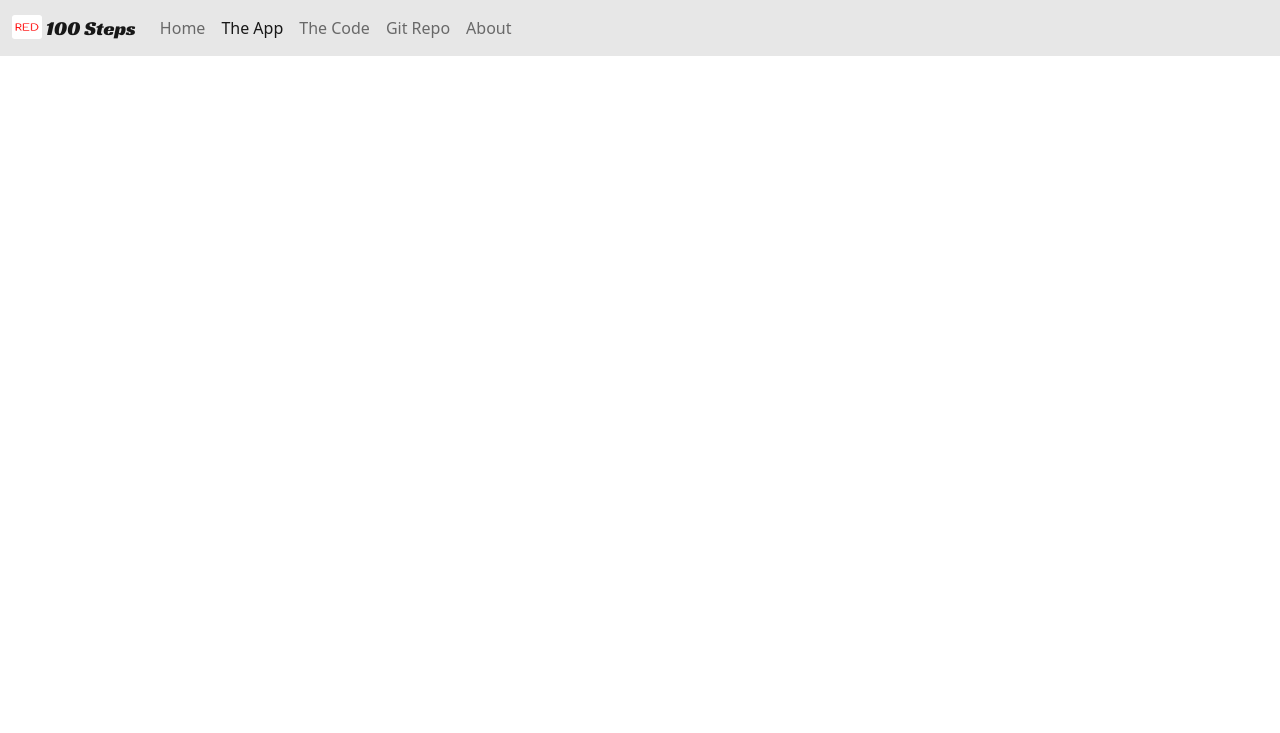
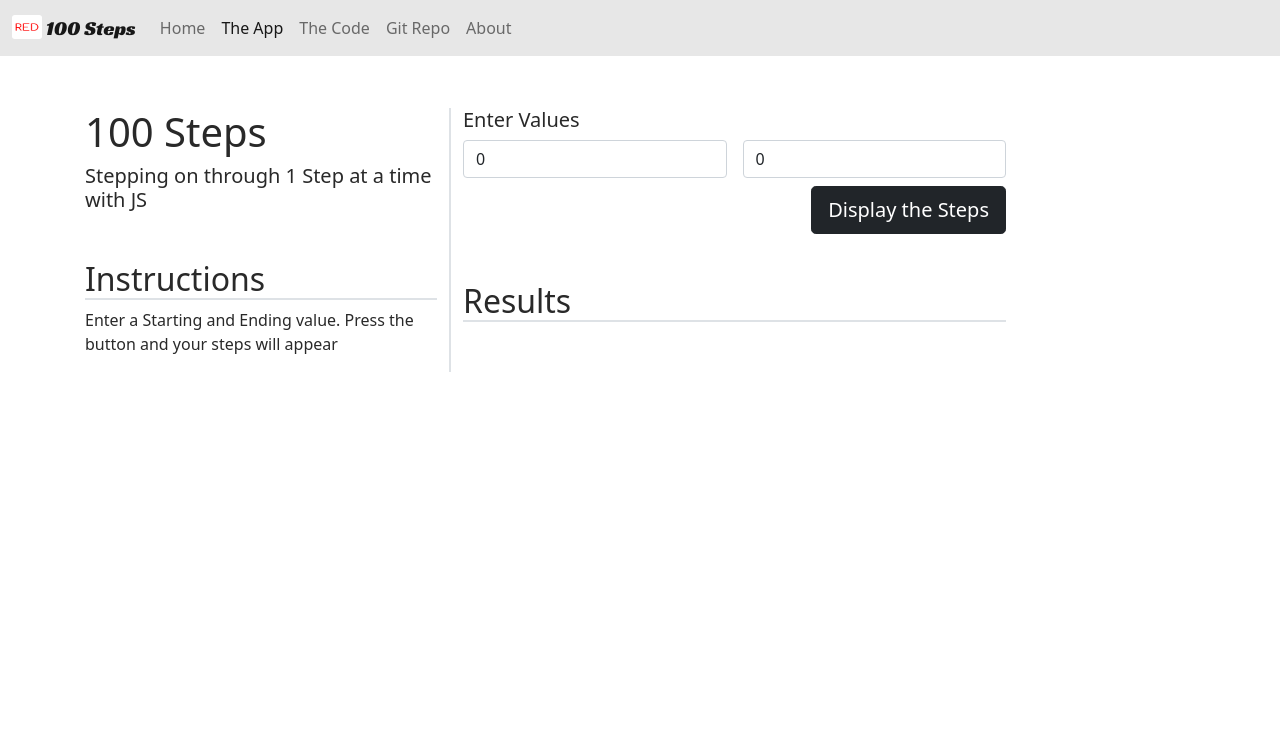
Before and after one commit to redzcafe/MiniSiteTemplate, a plain HTML site: page app.html in a window 1280 px wide. Shown: the top 733 px of the page. Drawn offline with nearby package versions, Linux system fonts and the light colour scheme.

Commit message:
finished the base
finished the base for all the projects

```diff
--- a/app.html
+++ b/app.html
@@ -32,7 +32,7 @@
 <!-- ===== NAV Section ===== -->
 <nav class="navbar navbar-expand-md navbar-light fixed-top">
     <div class="container-fluid">
-        <a class="navbar-brand logoFont" href="index.html"><img src = "img/apple-touch-icon.png" class="d-inline-block align-text-top" width="30" height="24" alt="redz.cafe"> 100 Steps</a>
+        <a class="navbar-brand logoFont" href="index.html"><img src = "img/apple-touch-icon.png" class="d-inline-block align-text-top" width="30" height="24" alt="redz.cafe">  100 Steps</a>
         <button class="navbar-toggler" type="button" data-bs-toggle="collapse" data-bs-target="#navbarCollapse"
             aria-controls="navbarCollapse" aria-expanded="false" aria-label="Toggle navigation">
             <span class="navbar-toggler-icon"></span>
@@ -61,10 +61,46 @@
 </nav>
 <!-- ===== Main Section ===== -->
 <main class="flex-shrink-0">
-    <div class="container">
+    <div class="container mt-5">
+        <div class="row row-cols-1 row-cols-lg-2">
+            <div class="col col-lg-4 border-end border-2">
+                <h1>100 Steps</h1>
+                <h4 class="lead">Stepping on through 1 Step at a time with JS</h4>
+                <h2 class="mt-5 border-bottom border-2">Instructions</h2>
+                <p>Enter a Starting and Ending value. Press the button and your steps will appear</p>
+            </div>
+            <div class="col col-8">
+                <div>
+                    <h5>
+                        Enter Values
+                    </h5>
+                    <form class="row gy-2 gx-3">
+                        <div class="col">
+                            <input id="startValue" type="number" class="form-control"
+                            placeholder="Start Value" value="0" aria-label="Start Value">
+                        </div>
+                        <div class="col">
+                            <input id="endValue" type="number" class="form-control"
+                            placeholder="End Value" value="0" aria-label="End Value">
+                        </div>
 
+                        <div class="col-12 d-flex justify-content-end">
+                            <button id="btnSubmit" type="button" class="btn btn-dark btn-lg">Display the Steps</button>
+                        </div>
+                    </form>
+                    <h2 class="mt-5 border-bottom border-2">Results</h2>
+                    <div class="table-responsive">
+                        <table class="table table-striped table-sm">
+                            <!-- Results go Here from JS-->
+
+                        </table>
+
+                    </div>
+                </div>
+            </div>
+        </div>
     </div>
-    </main>
+</main>
 
 <!-- ===== FOOTER Section ===== -->
 <footer class="footer mt-auto py-3 bg-danger">
```
